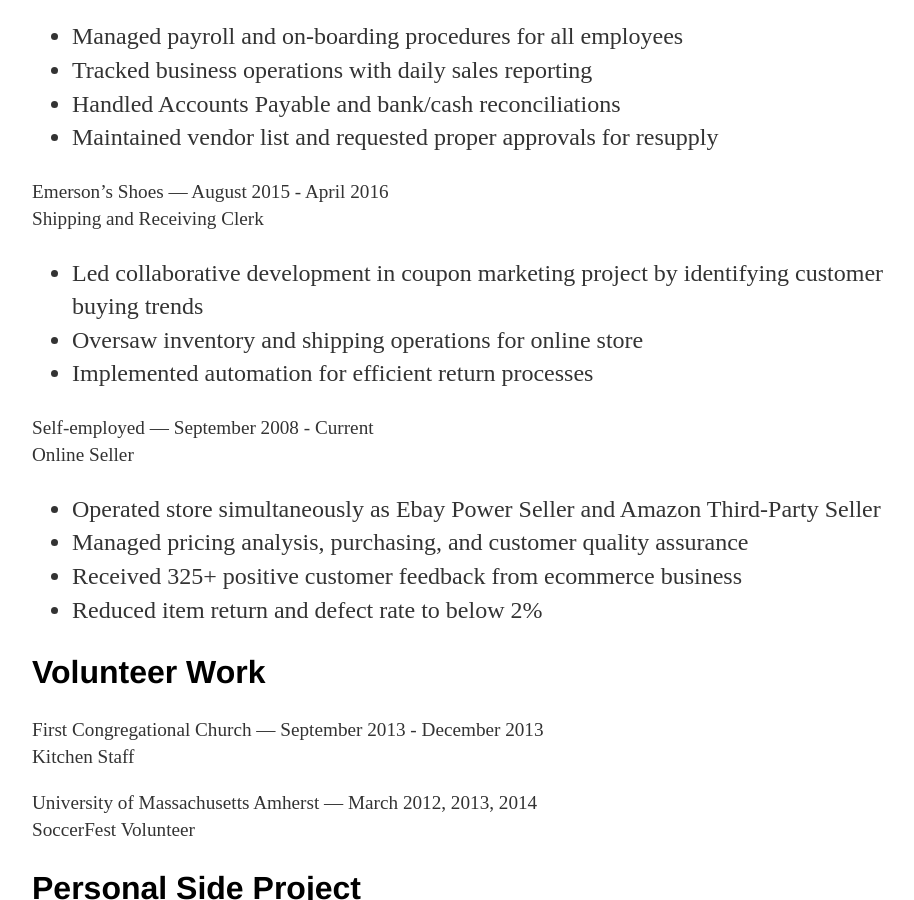
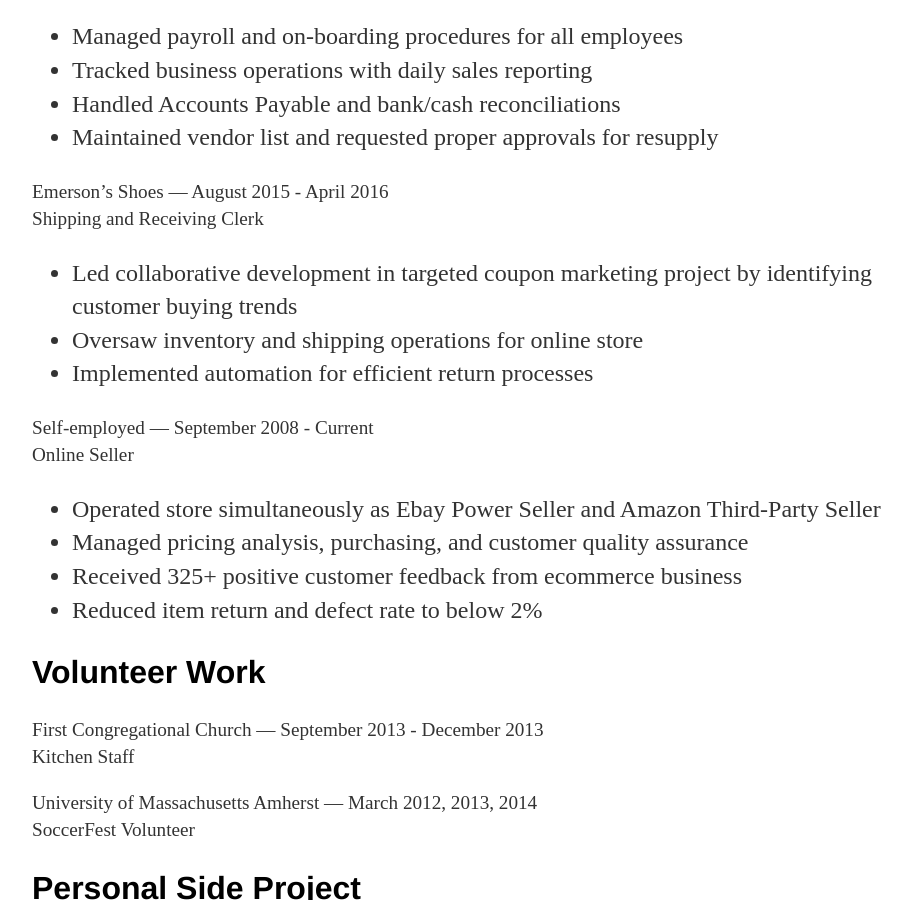
Before and after one commit to michaelip2/michaelip2.github.io, a Jekyll site: the page built from cv/index.html, in a window 1280 px wide and 900 px high, scrolled down 1113 px. Shown: the whole window, without its empty margins (160-1074 px from the left). Built offline with Jekyll 4.4.1, drawn with Linux system fonts in a browser that asks for light colours.

Commit message:
Update index.html

```diff
--- a/cv/index.html
+++ b/cv/index.html
@@ -33,7 +33,7 @@ title: CV of Michael Ip
 </ul>
 <p>Emerson&rsquo;s Shoes &mdash; August 2015 - April 2016<br /> Shipping and Receiving Clerk</p>
 <ul>
-<li>Led collaborative development in coupon marketing project by identifying customer buying trends</li>
+<li>Led collaborative development in targeted coupon marketing project by identifying customer buying trends</li>
 <li>Oversaw inventory and shipping operations for online store</li>
 <li>Implemented automation for efficient return processes</li>
 </ul>
```
